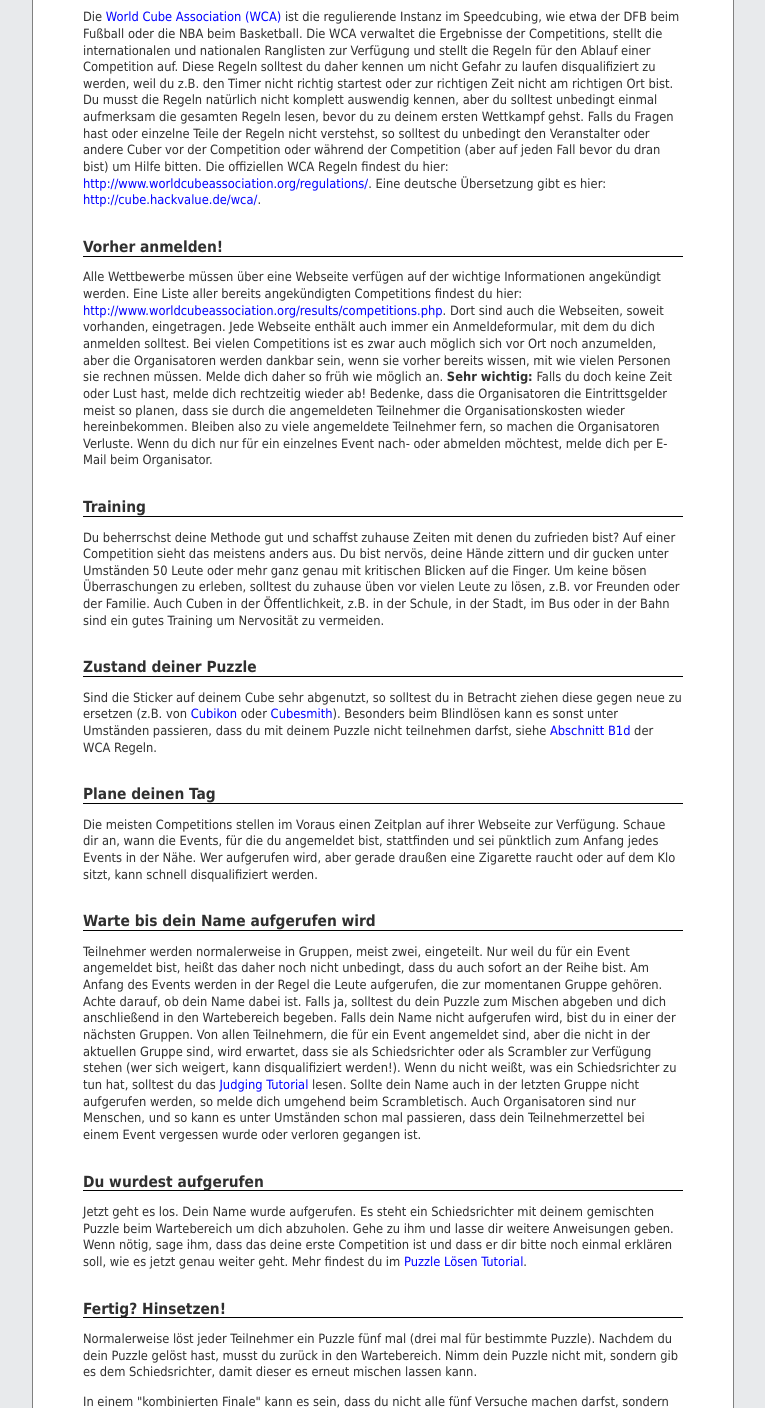
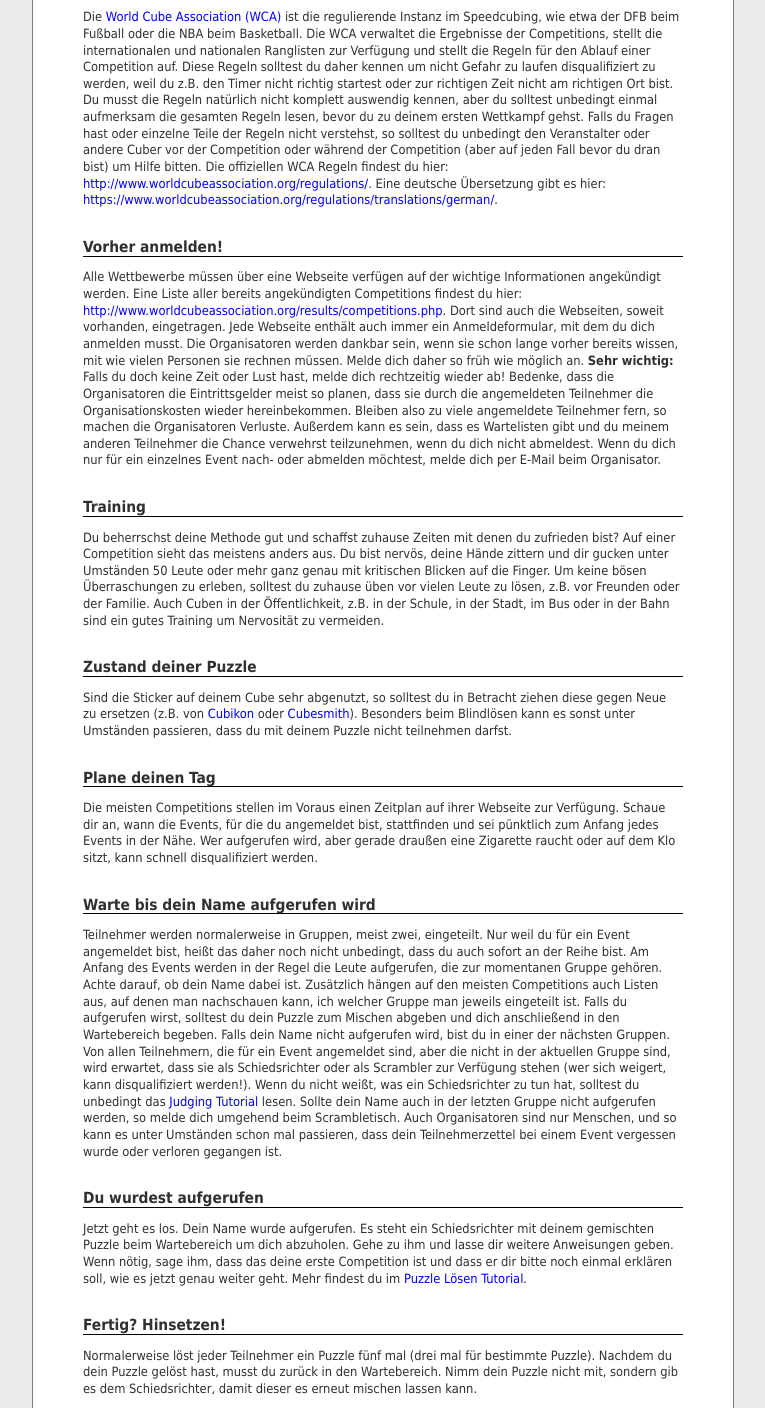
Before and after one commit to fw42/wca-tutorials-german, a PHP site: page /competitor.php in a window 1280 px wide. Shown: the part 751-2159 px from the top of the page, without its empty margins (257-1022 px from the left). Run offline with PHP 8.4, Linux system fonts and the light colour scheme.

Commit message:
Update competitor.php

```diff
--- a/competitor.php
+++ b/competitor.php
@@ -51,8 +51,8 @@ um Hilfe bitten. Die offiziellen WCA Regeln findest du hier:
 <a href="http://www.worldcubeassociation.org/regulations/">
 http://www.worldcubeassociation.org/regulations/</a>.
 Eine deutsche Übersetzung gibt es hier:
-<a href="http://cube.hackvalue.de/wca/">
-http://cube.hackvalue.de/wca/</a>.
+<a href="https://www.worldcubeassociation.org/regulations/translations/german/">
+https://www.worldcubeassociation.org/regulations/translations/german/</a>.
 </p>
 
 <h2>Vorher anmelden!</h2>
@@ -64,18 +64,18 @@ Competitions findest du hier:
 <a href="http://www.worldcubeassociation.org/results/competitions.php">
 http://www.worldcubeassociation.org/results/competitions.php</a>.
 Dort sind auch die Webseiten, soweit vorhanden, eingetragen. Jede Webseite
-enthält auch immer ein Anmeldeformular,
-mit dem du dich anmelden solltest. Bei vielen Competitions ist es zwar
-auch möglich sich vor Ort noch anzumelden, aber die Organisatoren werden
-dankbar sein, wenn sie vorher bereits wissen, mit wie vielen Personen
+enthält auch immer ein Anmeldeformular, mit dem du dich anmelden musst.
+Die Organisatoren werden dankbar sein, wenn sie schon lange vorher bereits
+wissen, mit wie vielen Personen
 sie rechnen müssen. Melde dich daher so früh wie möglich an.
 <b>Sehr wichtig:</b>
 Falls du doch keine Zeit oder Lust hast, melde dich rechtzeitig wieder ab!
 Bedenke, dass die Organisatoren die Eintrittsgelder meist so planen, dass
 sie durch die angemeldeten Teilnehmer die Organisationskosten wieder
 hereinbekommen. Bleiben also zu viele angemeldete Teilnehmer fern, so
-machen die Organisatoren Verluste. Wenn
-du dich nur für ein einzelnes Event nach- oder abmelden möchtest,
+machen die Organisatoren Verluste. Außerdem kann es sein, dass es Wartelisten gibt
+und du meinem anderen Teilnehmer die Chance verwehrst teilzunehmen, wenn du dich nicht
+abmeldest. Wenn du dich nur für ein einzelnes Event nach- oder abmelden möchtest,
 melde dich per E-Mail beim Organisator.
 </p>
 
@@ -96,13 +96,11 @@ im Bus oder in der Bahn sind ein gutes Training um Nervosität zu vermeiden.
 
 <p>
 Sind die Sticker auf deinem Cube sehr abgenutzt, so solltest du
-in Betracht ziehen diese gegen neue zu ersetzen (z.B. von
+in Betracht ziehen diese gegen Neue zu ersetzen (z.B. von
 <a href="http://www.cubikon.de/">Cubikon</a> oder
 <a href="http://www.cubesmith.com/">Cubesmith</a>).
 Besonders beim Blindlösen kann es sonst unter Umständen passieren,
-dass du mit deinem Puzzle nicht teilnehmen darfst, siehe
-<a href="http://cube.hackvalue.de/wca/#blindfoldedsolving">Abschnitt B1d</a>
-der WCA Regeln.
+dass du mit deinem Puzzle nicht teilnehmen darfst.
 </p>
 
 <h2>Plane deinen Tag</h2>
@@ -123,15 +121,16 @@ Nur weil du für ein Event angemeldet bist, heißt das daher noch
 nicht unbedingt, dass du auch
 sofort an der Reihe bist. Am Anfang des Events werden in der Regel die Leute
 aufgerufen, die zur momentanen Gruppe gehören. Achte darauf, ob dein
-Name dabei ist.
-Falls ja, solltest du dein Puzzle zum Mischen abgeben
+Name dabei ist. Zusätzlich hängen auf den meisten Competitions auch Listen aus,
+auf denen man nachschauen kann, ich welcher Gruppe man jeweils eingeteilt ist.
+Falls du aufgerufen wirst, solltest du dein Puzzle zum Mischen abgeben
 und dich anschließend in den Wartebereich begeben. Falls dein Name nicht
 aufgerufen wird, bist du in einer der nächsten Gruppen.
 Von allen Teilnehmern,
 die für ein Event angemeldet sind, aber die nicht in der aktuellen Gruppe
 sind, wird erwartet, dass sie als Schiedsrichter oder als Scrambler
 zur Verfügung stehen (wer sich weigert, kann disqualifiziert werden!).
-Wenn du nicht weißt, was ein Schiedsrichter zu tun hat, solltest du
+Wenn du nicht weißt, was ein Schiedsrichter zu tun hat, solltest du unbedingt
 das <a href="judging.php">Judging Tutorial</a> lesen.
 Sollte dein Name auch in der letzten Gruppe nicht aufgerufen werden,
 so melde dich umgehend beim Scrambletisch. Auch Organisatoren sind
```
